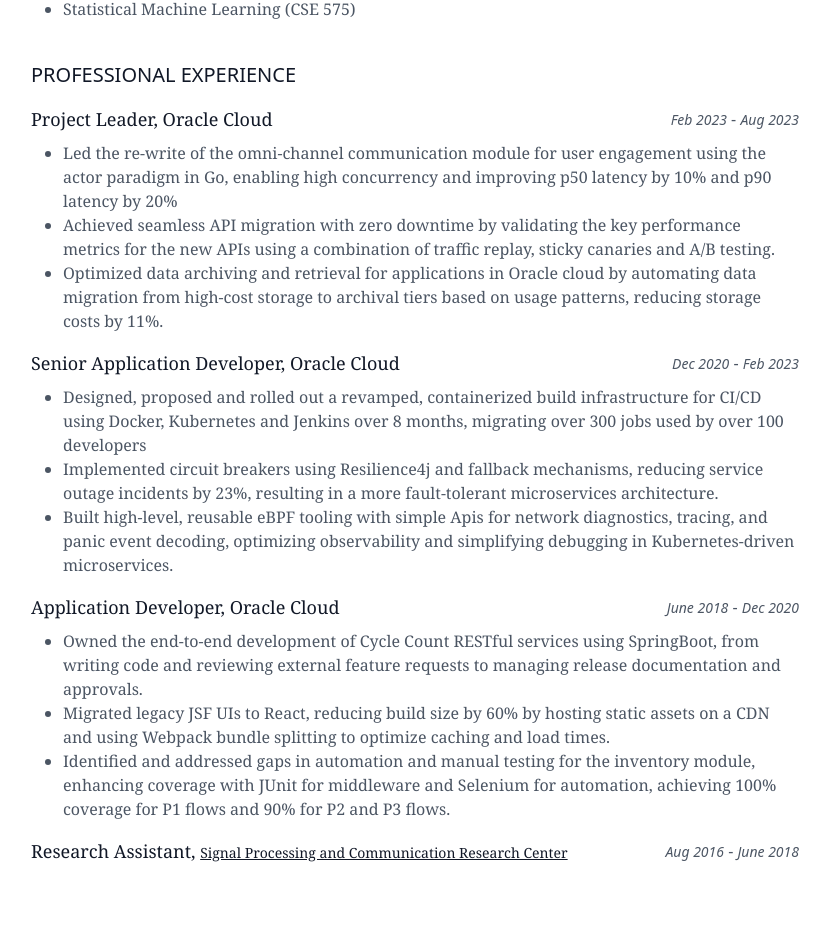
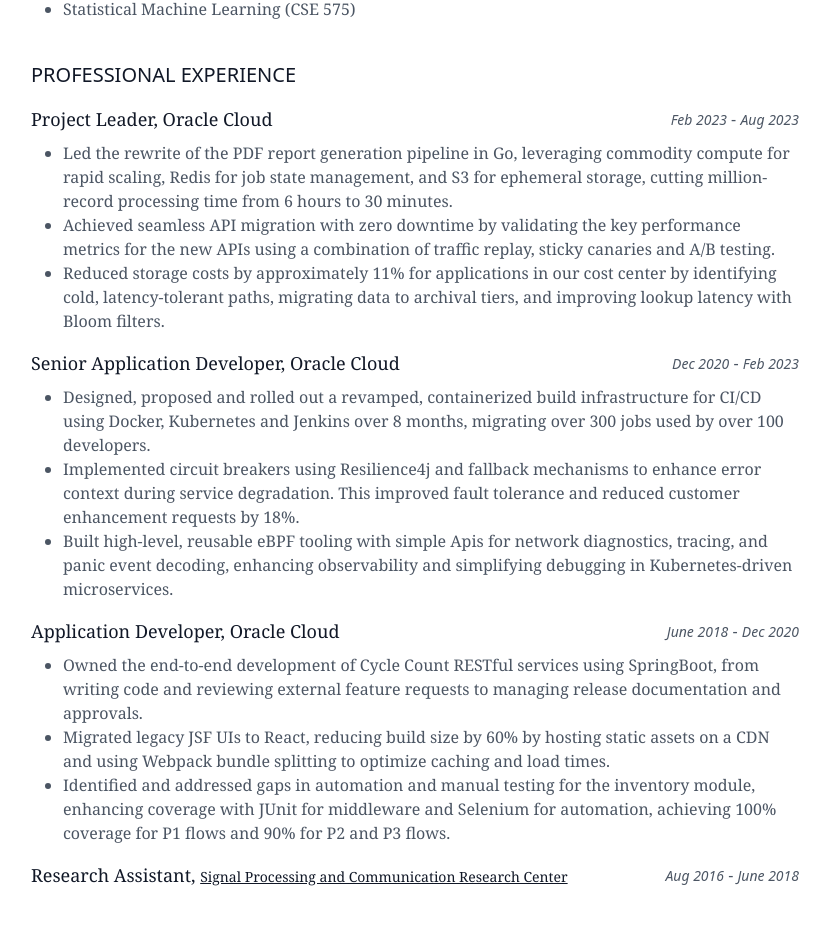
Before and after one commit to prudhvideep/dev-portfolio, a React (Vite) app: page /Resume in a window 1280 px wide. Shown: the part 836-1763 px from the top of the page, without its empty margins (225-1055 px from the left). Built offline with nearby package versions, Linux system fonts and the light colour scheme.

Commit message:
Updated the resume section

```diff
--- a/src/pages/Resume.tsx
+++ b/src/pages/Resume.tsx
@@ -117,9 +117,10 @@
         </div>
         <ul className="mt-2 list-disc ml-8">
           <li className="list-item text-gray-600 text-md">
-            Led the re-write of the omni-channel communication module for user
-            engagement using the actor paradigm in Go, enabling high concurrency
-            and improving p50 latency by 10% and p90 latency by 20%
+            Led the rewrite of the PDF report generation pipeline in Go,
+            leveraging commodity compute for rapid scaling, Redis for job state
+            management, and S3 for ephemeral storage, cutting million-record
+            processing time from 6 hours to 30 minutes.
           </li>
           <li className="list-item text-gray-600">
             Achieved seamless API migration with zero downtime by validating the
@@ -127,10 +128,10 @@
             traffic replay, sticky canaries and A/B testing.
           </li>
           <li className="list-item text-gray-600">
-            Optimized data archiving and retrieval for applications in Oracle
-            cloud by automating data migration from high-cost storage to
-            archival tiers based on usage patterns, reducing storage costs by
-            11%.
+            Reduced storage costs by approximately 11% for applications in our
+            cost center by identifying cold, latency-tolerant paths, migrating
+            data to archival tiers, and improving lookup latency with Bloom
+            filters.
           </li>
         </ul>
         <div className="mt-4 flex flex-row items-center justify-between">
@@ -149,16 +150,17 @@
           <li className="list-item text-gray-600 text-md">
             Designed, proposed and rolled out a revamped, containerized build
             infrastructure for CI/CD using Docker, Kubernetes and Jenkins over 8
-            months, migrating over 300 jobs used by over 100 developers
+            months, migrating over 300 jobs used by over 100 developers.
           </li>
           <li className="list-item text-gray-600">
             Implemented circuit breakers using Resilience4j and fallback
-            mechanisms, reducing service outage incidents by 23%, resulting in a
-            more fault-tolerant microservices architecture.
+            mechanisms to enhance error context during service degradation. This
+            improved fault tolerance and reduced customer enhancement requests
+            by 18%.
           </li>
           <li className="list-item text-gray-600">
             Built high-level, reusable eBPF tooling with simple Apis for network
-            diagnostics, tracing, and panic event decoding, optimizing
+            diagnostics, tracing, and panic event decoding, enhancing
             observability and simplifying debugging in Kubernetes-driven
             microservices.
           </li>
```
Also changed, not shown: 1 other file (tests, documents, lock files or other folders).
